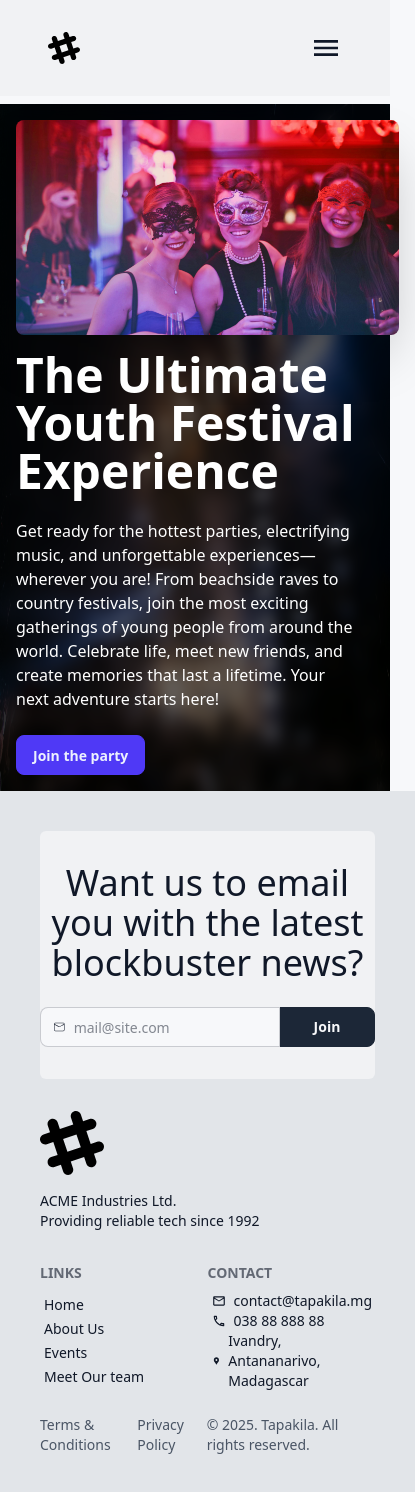
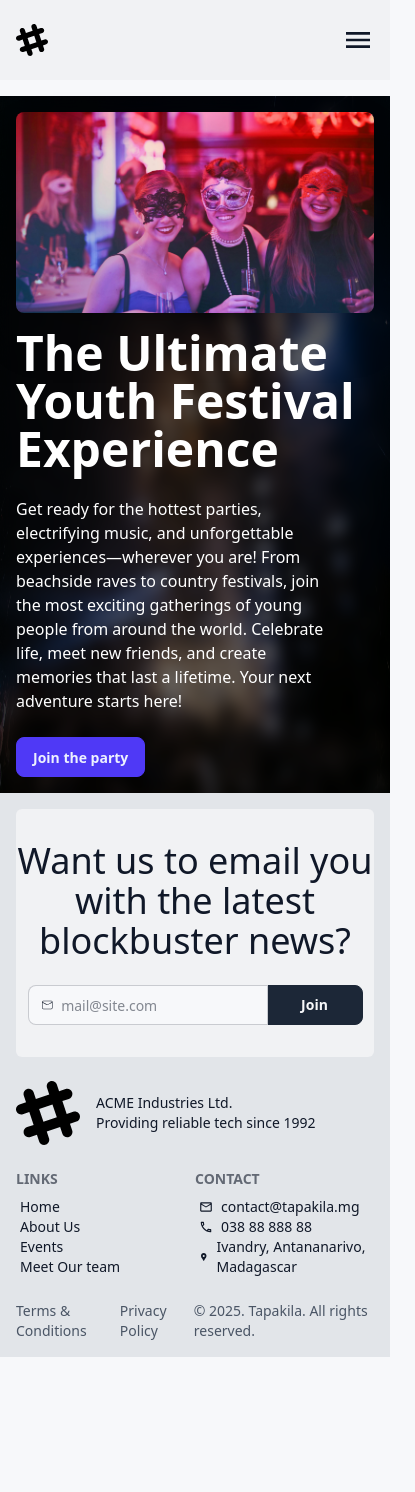
Before and after one commit to Toukoms/tapakila, a Next.js app: page / in a window 390 px wide. Shown: the top 1492 px of the page, 415 px wide, since content can reach past the window. After the commit the page ends 1357 px from the top, so only its background shows below. Built offline with nearby package versions, Linux system fonts and the light colour scheme.

Commit message:
Style: Make header, footer and hero section responsive.

```diff
--- a/src/components/Hero.tsx
+++ b/src/components/Hero.tsx
@@ -2,20 +2,20 @@ import Image from "next/image";
 
 function Hero() {
   return (
-    <div className="relative hero mt-26 lg:mt-0 lg:min-h-screen">
-      <div className="w-screen h-screen absolute top-0 left-0 bg-black/60 backdrop-blur-sm -z-40" />
+    <div className="relative hero mt-12 pt-12 lg:mt-0 lg:min-h-screen">
+      <div className="w-full h-screen absolute top-0 left-0 bg-black/60 backdrop-blur-sm -z-40" />
       <Image
         src="/bg-hero.jpg"
         alt="bg-hero-image"
         width={1280}
         height={1080}
-        className="absolute top-0 left-0 w-screen h-screen -z-50"
+        className="absolute top-0 left-0 w-full h-screen -z-50"
       />
-      <div className="hero-content flex-col lg:flex-row-reverse p-4 sm:p-14 w-full">
+      <div className="hero-content max-sm:max-w-full flex-col lg:flex-row-reverse p-4 sm:p-14 w-full">
         <Image
           src="/hero-img.jpg"
           alt="hero-image"
-          className="lg:max-w-md rounded-lg shadow-2xl w-full max-h-96 aspect-video object-cover lg:w-auto"
+          className="min-w-xs lg:max-w-md rounded-lg shadow-2xl w-full max-h-96 aspect-video object-cover lg:w-auto"
           width={1280}
           height={1080}
         />
--- a/src/layout/Footer.tsx
+++ b/src/layout/Footer.tsx
@@ -4,8 +4,8 @@ import { MdLocationPin, MdMailOutline, MdOutlinePhone } from "react-icons/md";
 
 function Footer() {
   return (
-    <footer className="footer footer-vertical gap-2 bg-base-300 text-base-content p-10">
-      <div className="w-full flex flex-col justify-center items-center mb-6 bg-base-200 py-8 rounded-md">
+    <footer className="footer footer-vertical gap-2 bg-base-300 text-base-content p-4 md:p-6 sm:p-10">
+      <div className="w-full flex flex-col justify-center items-center mb-4 bg-base-200 py-8 rounded-md">
         <p className="text-4xl text-center font-mono text-wrap w-full sm:w-1/2 md:w-1/3 mb-4">
           Want us to email you with the latest blockbuster news?
         </p>
@@ -23,8 +23,8 @@ function Footer() {
         </form>
       </div>
 
-      <div className="w-full grid grid-cols-1 grid-rows-2 sm:grid-rows-1 md:grid-cols-2 xl:grid-cols-[60%_40%]">
-        <aside className="grid auto-rows-fr gap-4">
+      <div className="w-full mb-4 gap-6 sm:gap-0 grid grid-cols-1 grid-rows-[auto_auto] sm:grid-rows-1 md:grid-cols-2 xl:grid-cols-[60%_40%]">
+        <aside className="flex items-center sm:items-start flex-row sm:flex-col gap-4">
           <Image src="/logo.svg" alt="logo" width={64} height={64} />
           <p>
             ACME Industries Ltd.
--- a/src/layout/Header.tsx
+++ b/src/layout/Header.tsx
@@ -9,7 +9,7 @@ function Header() {
     { name: "About Us", link: "/about" },
   ];
   return (
-    <header className="fixed top-0 left-0 z-50 w-full flex justify-between items-center px-12 py-8 bg-base-200">
+    <header className="fixed top-0 left-0 z-50 w-full flex justify-between items-center px-4 sm:px-6 md:px12 py-6 md:py-8 bg-base-200">
       <Image src="/logo.svg" alt="logo" width={32} height={32} />
       <label htmlFor="nav-menu" className="peer block sm:hidden">
         <input className="peer hidden" type="checkbox" id="nav-menu" />
```
